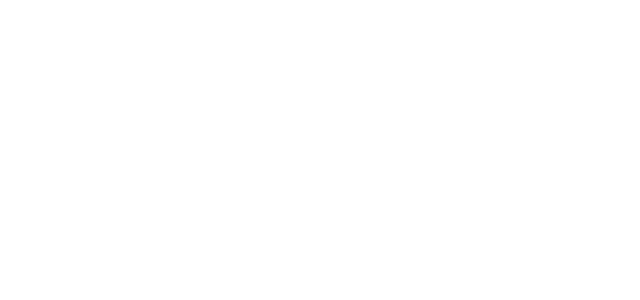
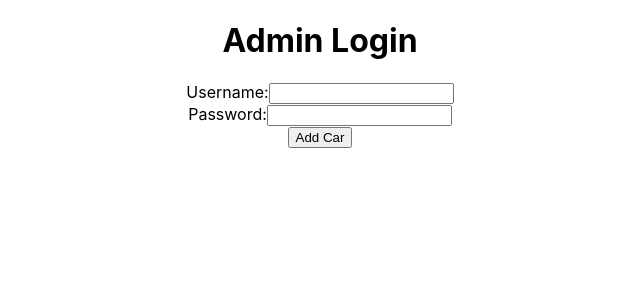
Before and after one commit to crystalatk/smile_up, a React (Create React App) app: page / in a window 1280 px wide. Shown: the top 300 px of the page, without its empty margins (320-960 px from the left). Built offline with nearby package versions, Linux system fonts and the light colour scheme.

Commit message:
j first commit adminlogin

```diff
--- a/package.json
+++ b/package.json
@@ -8,6 +8,7 @@
     "@testing-library/user-event": "^12.1.10",
     "react": "^17.0.2",
     "react-dom": "^17.0.2",
+    "react-font": "^1.2.1",
     "react-router-dom": "^5.2.0",
     "react-scripts": "4.0.3",
     "web-vitals": "^1.0.1"
--- a/src/App.js
+++ b/src/App.js
@@ -1,7 +1,12 @@
 import "./App.css";
+import AdminLogin from "./J Component/AdminLogin";
 
 function App() {
-  return <div className="App"></div>;
+  return <div className="App">
+
+<AdminLogin/>
+
+  </div>;
 }
 
 export default App;
--- /dev/null
+++ b/src/J Component/AdminLogin.jsx
@@ -0,0 +1,74 @@
+import { useState } from 'react';
+
+
+const AdminLogin = () => {
+
+
+    const [username, setUserName] = useState('');
+    const [password, setPassword] = useState('');
+
+    const _hUserName = (e) => {
+        setUserName(e.target.value);
+    };
+    const _hUserPassword = (e) => {
+        setPassword(e.target.value);
+    };
+
+    const _handleSubmit = async (e) => {
+        e.preventDefault();
+        const loginResponse = await fetch(
+          `http://127.0.0.1:3232/login/sitelogin`,
+          {
+            method: "POST",
+            headers: { "Content-Type": "application/json" },
+            body: JSON.stringify({
+              username: username,
+              password: password,
+              table:'admin'
+            }),
+          }
+        )
+          .then((response) => response.json())
+          .catch((err) => {
+            console.log(err.message);
+            setUserName("");
+            setPassword("");
+          });
+
+
+      };
+
+    return (
+        <div>
+
+            <h1>Admin Login</h1>
+
+            <form onSubmit={_handleSubmit}>
+                <label>
+                    Username:
+                    <input
+                        type='text'
+                        name='username'
+                        value={username}
+                        onChange={_hUserName}
+                    />
+                </label>
+                <br/>
+                <label>
+                    Password:
+                    <input
+                        type='password'
+                        name='password'
+                        value={password}
+                        onChange={_hUserPassword}
+                    />
+                </label>
+                <br/>
+                <button type='submit'>Add Car</button>
+            </form>
+
+        </div>
+    )
+}
+
+export default AdminLogin
```
Also changed, not shown: 2 other files (tests, documents, lock files or other folders).
